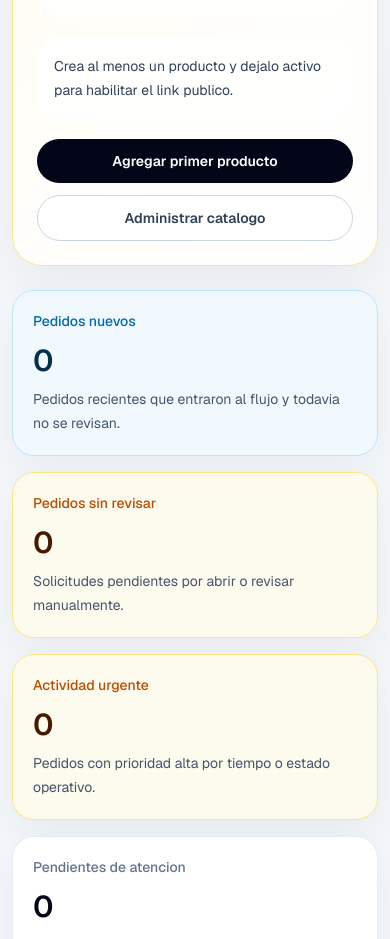
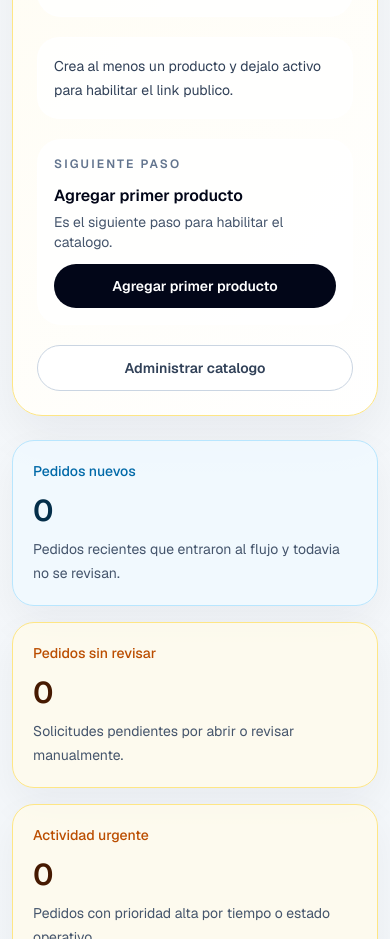
Before and after one commit to patarroyoalexis/tecpify, a Next.js app: page /dashboard/cafe-aura in a window 390 px wide. Shown: the part 1040-1979 px from the top of the page. Built offline with nearby package versions, Linux system fonts and the light colour scheme; no server answers; the database is empty.

Commit message:
Refuercé el onboarding dentro del dashboard actual haciendo que la misma tarjeta de preparación

```diff
--- a/components/dashboard/dashboard-overview.tsx
+++ b/components/dashboard/dashboard-overview.tsx
@@ -91,6 +91,21 @@ function CommerceReadinessCard({
     setPublicUrl(`${window.location.origin}${publicPath}`);
   }, [publicPath]);
 
+  const primaryCta =
+    businessReadiness.status === "no_products"
+      ? {
+          label: "Agregar primer producto",
+          helper: "Es el siguiente paso para habilitar el catalogo.",
+          action: onOpenCreateProduct,
+        }
+      : businessReadiness.status === "inactive_catalog"
+        ? {
+            label: "Activar productos",
+            helper: "Abre el catalogo y activa al menos uno.",
+            action: onOpenProductsManager,
+          }
+        : null;
+
   return (
     <section
       className={`rounded-[30px] border p-6 shadow-[0_20px_50px_rgba(15,23,42,0.06)] ${readinessTone.section}`}
@@ -175,16 +190,50 @@ function CommerceReadinessCard({
         {businessReadiness.nextStep}
       </div>
 
+      <div className={`mt-5 rounded-[24px] border p-4 ${readinessTone.panel}`}>
+        <p className="text-xs font-semibold uppercase tracking-[0.18em] text-slate-500">
+          Siguiente paso
+        </p>
+
+        {primaryCta ? (
+          <div className="mt-3 flex flex-col gap-3 sm:flex-row sm:items-center sm:justify-between">
+            <div>
+              <p className="text-base font-semibold text-slate-950">{primaryCta.label}</p>
+              <p className="mt-1 text-sm text-slate-600">{primaryCta.helper}</p>
+            </div>
+
+            <button
+              type="button"
+              onClick={primaryCta.action}
+              className="rounded-full bg-slate-950 px-5 py-3 text-sm font-semibold text-white transition hover:bg-slate-800"
+            >
+              {primaryCta.label}
+            </button>
+          </div>
+        ) : (
+          <div className="mt-3 flex flex-col gap-3 sm:flex-row sm:items-center sm:justify-between">
+            <div>
+              <p className="text-base font-semibold text-slate-950">Compartir link de pedidos</p>
+              <p className="mt-1 text-sm text-slate-600">
+                Ya tienes catalogo activo. Comparte el formulario publico para buscar el
+                primer pedido real.
+              </p>
+            </div>
+
+            <Link
+              href={publicPath}
+              target="_blank"
+              className="rounded-full bg-slate-950 px-5 py-3 text-center text-sm font-semibold text-white transition hover:bg-slate-800"
+            >
+              Ver formulario publico
+            </Link>
+          </div>
+        )}
+      </div>
+
       <div className="mt-5 flex flex-col gap-3 sm:flex-row sm:flex-wrap sm:items-start">
         {businessReadiness.status === "no_products" ? (
           <>
-            <button
-              type="button"
-              onClick={onOpenCreateProduct}
-              className="rounded-full bg-slate-950 px-5 py-3 text-sm font-semibold text-white transition hover:bg-slate-800"
-            >
-              Agregar primer producto
-            </button>
             <button
               type="button"
               onClick={onOpenProductsManager}
@@ -199,13 +248,6 @@ function CommerceReadinessCard({
           <>
             <button
               type="button"
-              onClick={onOpenProductsManager}
-              className="rounded-full bg-slate-950 px-5 py-3 text-sm font-semibold text-white transition hover:bg-slate-800"
-            >
-              Activar productos
-            </button>
-            <button
-              type="button"
               onClick={onOpenCreateProduct}
               className="rounded-full border border-slate-300 bg-white px-5 py-3 text-sm font-semibold text-slate-700 transition hover:border-slate-400 hover:bg-slate-50"
             >
@@ -217,13 +259,6 @@ function CommerceReadinessCard({
         {businessReadiness.status === "ready" ? (
           <>
             <CopyPublicLinkButton businessId={businessId} />
-            <Link
-              href={publicPath}
-              target="_blank"
-              className="rounded-full bg-slate-950 px-5 py-3 text-center text-sm font-semibold text-white transition hover:bg-slate-800"
-            >
-              Abrir formulario publico
-            </Link>
             <button
               type="button"
               onClick={onOpenProductsManager}
```
